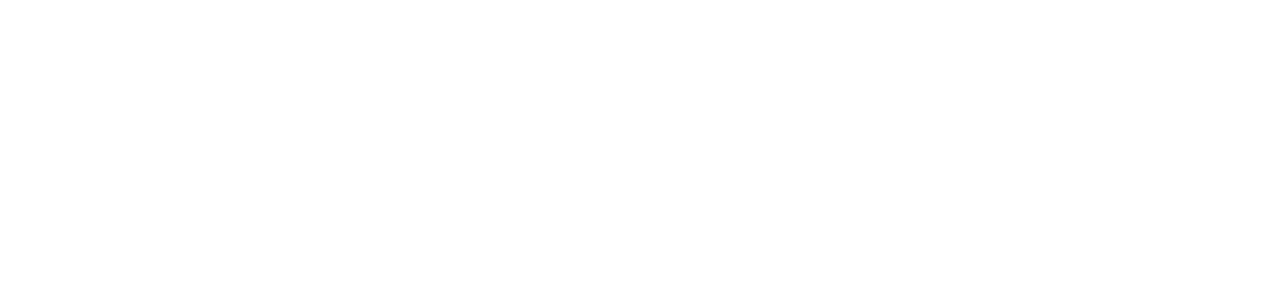
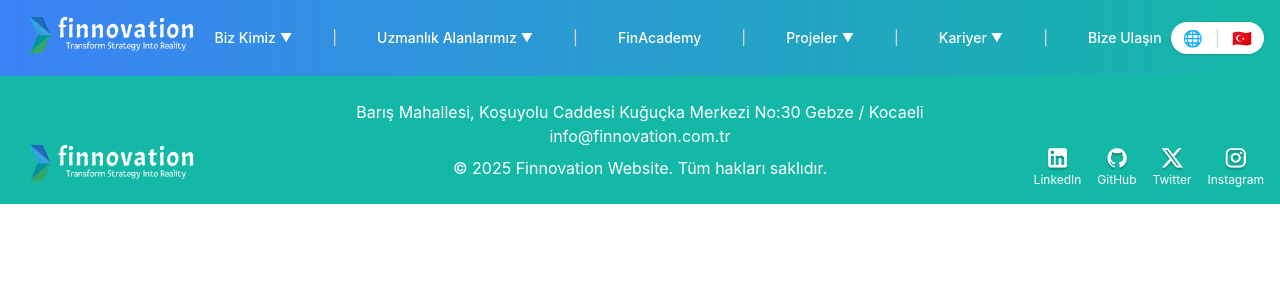
Before and after one commit to aliz1369/finnovation-website, a React (Vite) app: page /hakkimizda in a window 1280 px wide. Before the commit this address had no page. Shown: the top 300 px of the page. Built offline with nearby package versions, Linux system fonts and the light colour scheme.

Commit message:
petek router ve hakkımızda

```diff
--- /dev/null
+++ b/src/pages/AboutPage.tsx
@@ -0,0 +1,13 @@
+// src/pages/AboutPage.tsx
+import React from "react";
+
+const AboutPage: React.FC = () => {
+  return (
+    <div style={{ margin: "2rem" }}>
+      <h1>About Page</h1>
+      <p>add anything here</p>
+    </div>
+  );
+};
+
+export default AboutPage;
--- /dev/null
+++ b/src/pages/HakkimizdaPage.tsx
@@ -0,0 +1,21 @@
+
+import React from "react";
+import HeaderMenu from "../components/HeaderMenu";
+import Footer from "../components/Footer/Footer";
+
+
+const HakkimizdaPage: React.FC = () => {
+  return (
+    <div className="flex flex-col min-h-screen">
+      <HeaderMenu />
+
+
+
+
+
+      <Footer />
+    </div>
+  );
+};
+
+export default HakkimizdaPage;
--- a/src/routes/AppRoutes.tsx
+++ b/src/routes/AppRoutes.tsx
@@ -1,12 +1,18 @@
+
 import React from "react";
 import { BrowserRouter as Router, Routes, Route } from "react-router-dom";
 import MainPage from "../pages/MainPage";
+import HakkimizdaPage from "../pages/HakkimizdaPage";
 
 const AppRoutes: React.FC = () => {
   return (
     <Router>
       <Routes>
+        {/* Main page */}
         <Route path="/" element={<MainPage />} />
+
+        {/* Hakkımızda page */}
+        <Route path="/hakkimizda" element={<HakkimizdaPage />} />
       </Routes>
     </Router>
   );
```
Lines whose indentation alone changed are shown as unchanged.
